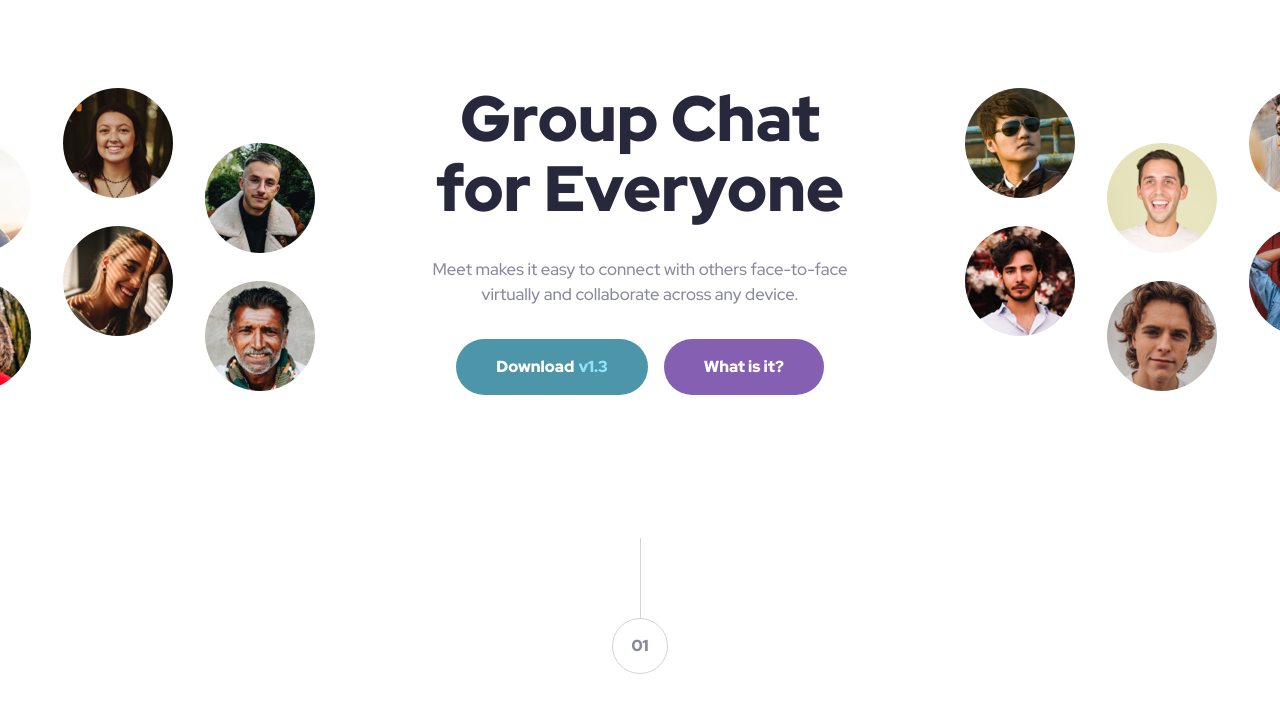
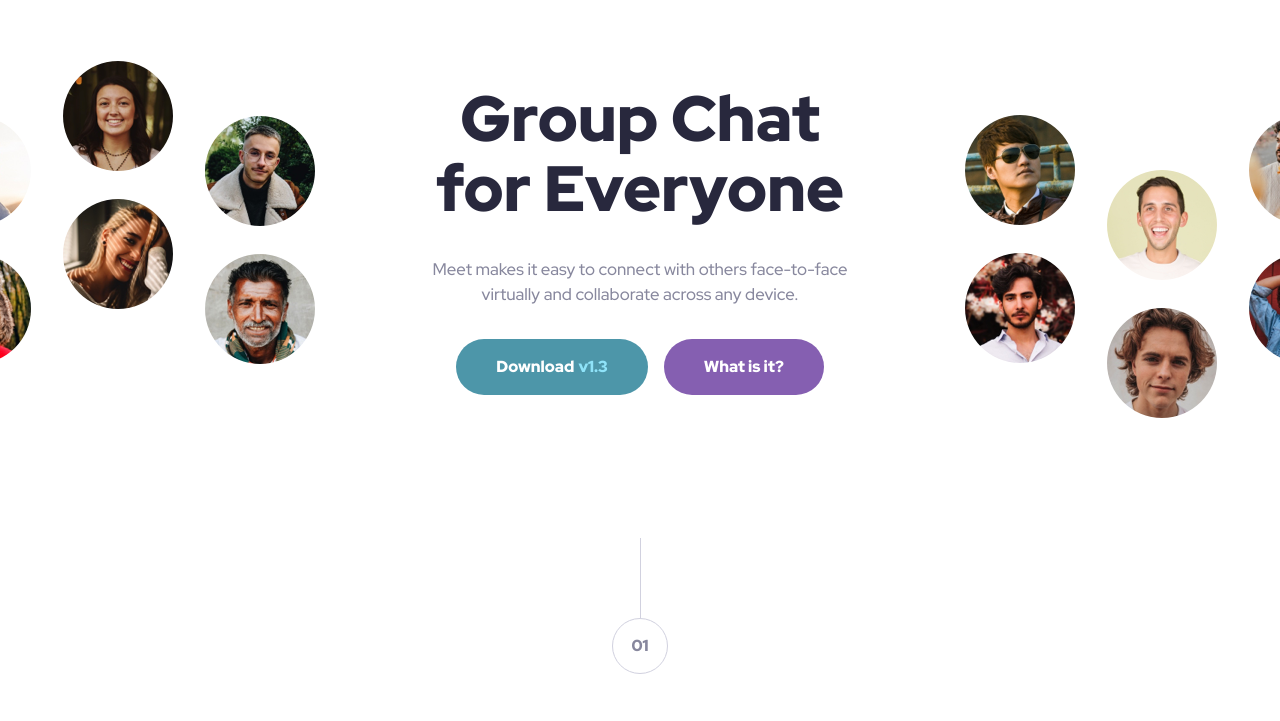
Before and after one commit to PapeSeydou/FEM_meet-landing-page, a plain HTML site: page starter-code/index.html in a window 1280 px wide. Shown: the part 79-800 px from the top of the page. Drawn offline with Linux system fonts and the light colour scheme.

Commit message:
Final touches

```diff
--- a/starter-code/styling/sass/_layout.scss
+++ b/starter-code/styling/sass/_layout.scss
@@ -41,7 +41,7 @@ section {
     flex-direction: row;
     justify-content: center;
     gap: clamp(32px, calc(-112.417px + 16.696vw), 128px);
-    padding: 87px 0;
+    padding: 64px 0;
     margin: 0;
     box-sizing: content-box;
     max-width: 1600px;
@@ -69,13 +69,16 @@ section {
 
 .img-left{
     object-position: right;
+    align-self: flex-start;
 }
 .img-right{
     object-position: left;
+    align-self: flex-end;
 }
 
 .hero-content-desktop {
     flex-basis: 448px;
+    padding: 23px 0;
 }
 
 .hero-content, .hero-content-desktop {
```
Also changed, not shown: starter-code/styling/style.css, 1 other file.
